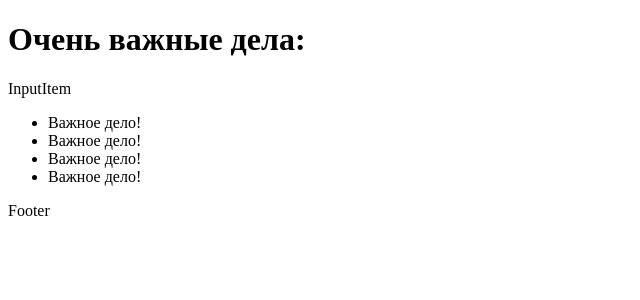
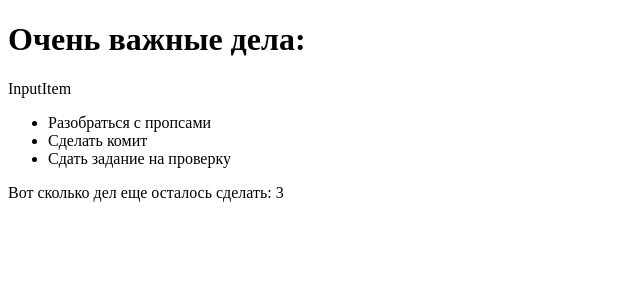
Before and after one commit to WebHeroSchool/todo-taa, a React (Create React App) app: page / in a window 1280 px wide. Shown: the top 300 px of the page, without its empty margins (0-640 px from the left). Built offline with nearby package versions, Linux system fonts and the light colour scheme.

Commit message:
passing data to a component via props

```diff
--- a/src/App.jsx
+++ b/src/App.jsx
@@ -9,7 +9,7 @@ const App = () => {
     { title }
     <InputItem/>
     <ItemList/>
-    <Footer/>
+    <Footer count='3'/>
   </div>);
 }
 
--- a/src/components/Footer/Footer.jsx
+++ b/src/components/Footer/Footer.jsx
@@ -1,5 +1,7 @@
-const Footer = () => {
-  return (<div>Footer</div>);
+const Footer = (props) => {
+  return (<div>
+    Вот сколько дел еще осталось сделать: {props.count}
+  </div>);
 }
 
 export default Footer;
--- a/src/components/Item/Item.jsx
+++ b/src/components/Item/Item.jsx
@@ -1,5 +1,7 @@
-const Item = () => {
-  return (<li>Важное дело!</li>);
+const Item = (props) => {
+  return (<li>
+    {props.thing}
+  </li>);
 }
 
 export default Item;
--- a/src/components/ItemList/ItemList.jsx
+++ b/src/components/ItemList/ItemList.jsx
@@ -2,10 +2,9 @@ import Item from '../Item/Item';
 
 const ItemList = () => {
   return (<ul>
-    <Item/>
-    <Item/>
-    <Item/>
-    <Item/>
+    <Item thing='Разобраться с пропсами'/>
+    <Item thing='Сделать комит'/>
+    <Item thing='Сдать задание на проверку'/>
   </ul>);
 }
 
```
